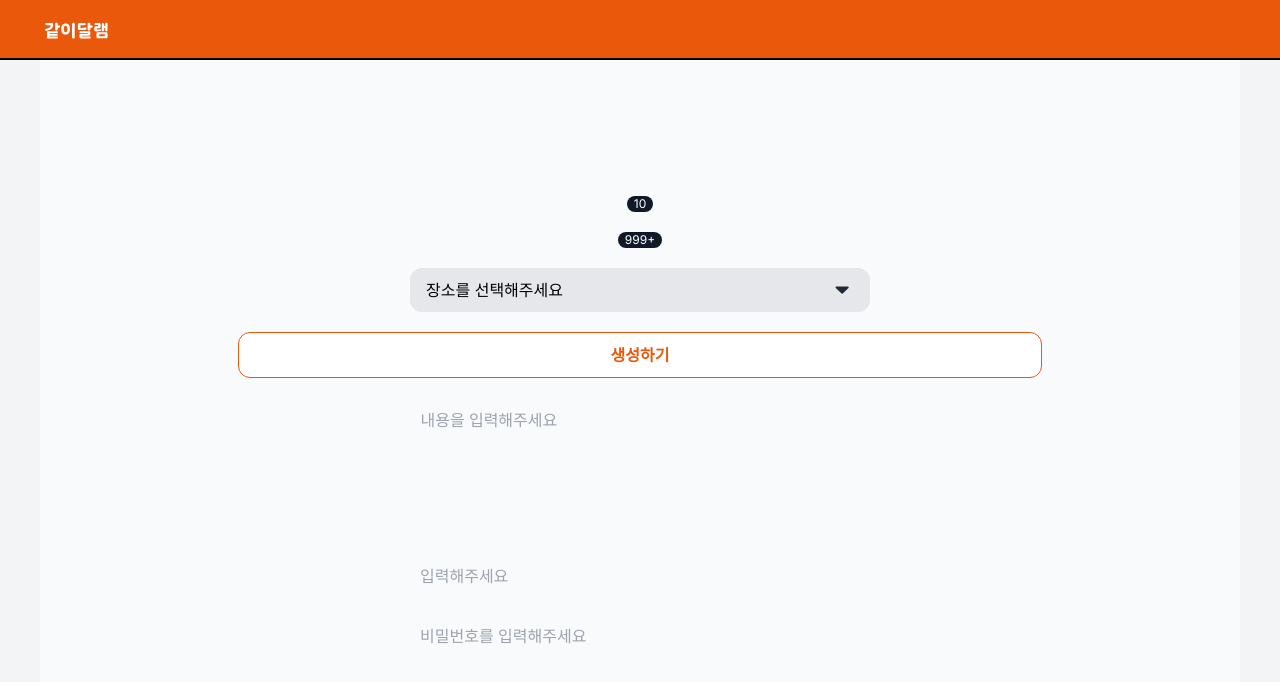
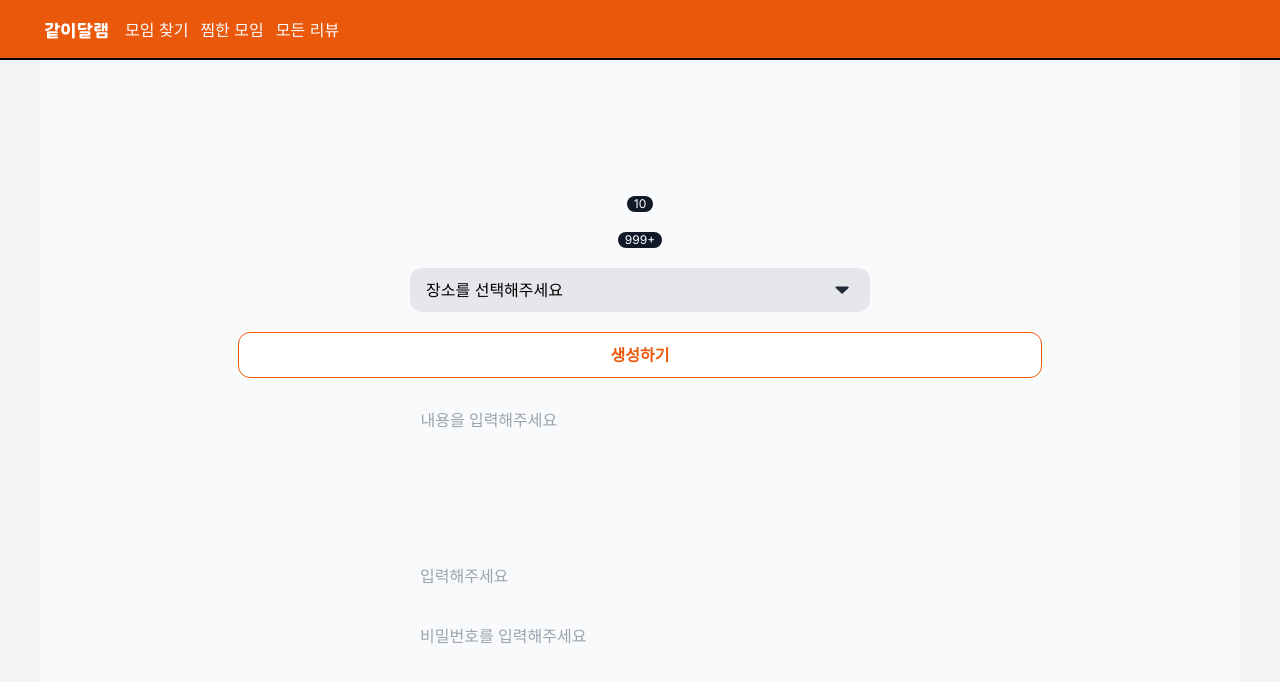
Before and after one commit to yeonna18k/relax-together-front, a Next.js app: page / in a window 1280 px wide. Shown: the top 682 px of the page. Built offline with nearby package versions, Linux system fonts and the light colour scheme.

Commit message:
feat: 메인 헤더 페이지 이동 nav 추가 및 현재 pathName과 동일한 path를 가진 Link 색이 변하도록 하는 기능 추가

```diff
--- a/src/app/header.tsx
+++ b/src/app/header.tsx
@@ -1,28 +1,28 @@
 'use client';
-import Image from 'next/image';
+import Logo from '@/features/logo';
+import TopTap from '@/shared/common/ui/top-tap';
 import { useRef } from 'react';
 import { useResizeObserver } from 'usehooks-ts';
 
 export default function Header() {
   const ref = useRef<HTMLHeadingElement>(null);
-  const { width } = useResizeObserver({
+  const { width = 0 } = useResizeObserver({
     ref,
     box: 'border-box',
   });
-  console.log('🚀 ~ Header ~ width:', width);
+  const isMobile = width < 376;
   return (
     <header
       className="h-[60px] w-full border-b-2 border-black bg-orange-600"
       ref={ref}
     >
-      <nav className="mx-auto flex w-full items-center justify-between bg-transparent py-[12.5px] xl:max-w-[1200px]">
-        <Image
-          priority
-          src="/assets/logo-large.svg"
-          alt="같이 달램"
-          width={73}
-          height={35}
-        />
+      <nav className="mx-auto flex w-full items-center justify-between bg-transparent py-[16.5px] xs:py-[12.5px] xl:max-w-[1200px]">
+        <ul className="flex items-center gap-3">
+          <Logo isMobile={isMobile} />
+          <TopTap path="/gatherings" name="모임 찾기" />
+          <TopTap path="/like-gatherings" name="찜한 모임" />
+          <TopTap path="/reviews" name="모든 리뷰" />
+        </ul>
       </nav>
     </header>
   );
--- /dev/null
+++ b/src/features/logo/index.tsx
@@ -0,0 +1,20 @@
+'use client';
+import Image from 'next/image';
+
+interface LogoProps {
+  isMobile: boolean;
+}
+export default function Logo({ isMobile }: LogoProps) {
+  return (
+    <li>
+      <Image
+        className="ml-[18px] md:ml-[28px] xl:ml-0"
+        priority
+        src={isMobile ? '/assets/logo-small.svg' : '/assets/logo-large.svg'}
+        alt="같이 달램"
+        width={isMobile ? 56 : 73}
+        height={isMobile ? 27 : 35}
+      />
+    </li>
+  );
+}
--- a/src/shared/common/ui/top-tap/index.tsx
+++ b/src/shared/common/ui/top-tap/index.tsx
@@ -1,3 +1,21 @@
-export default function TopTap() {
-  return <p></p>;
+'use client';
+import Link from 'next/link';
+import { usePathname } from 'next/navigation';
+
+interface TopTapProps {
+  path: string;
+  name: string;
 }
+export default function TopTap({ path, name }: TopTapProps) {
+  const currentPathName = usePathname();
+  return (
+    <ul>
+      <Link
+        href={path}
+        className={`${currentPathName === path ? 'text-gray-900' : ''}`}
+      >
+        {name}
+      </Link>
+    </ul>
+  );
+}
--- a/tailwind.config.ts
+++ b/tailwind.config.ts
@@ -9,6 +9,9 @@ const config: Config = {
   ],
   theme: {
     extend: {
+      screens: {
+        xs: '376px',
+      },
       backgroundImage: {
         'gradient-radial': 'radial-gradient(var(--tw-gradient-stops))',
         'gradient-conic':
```
